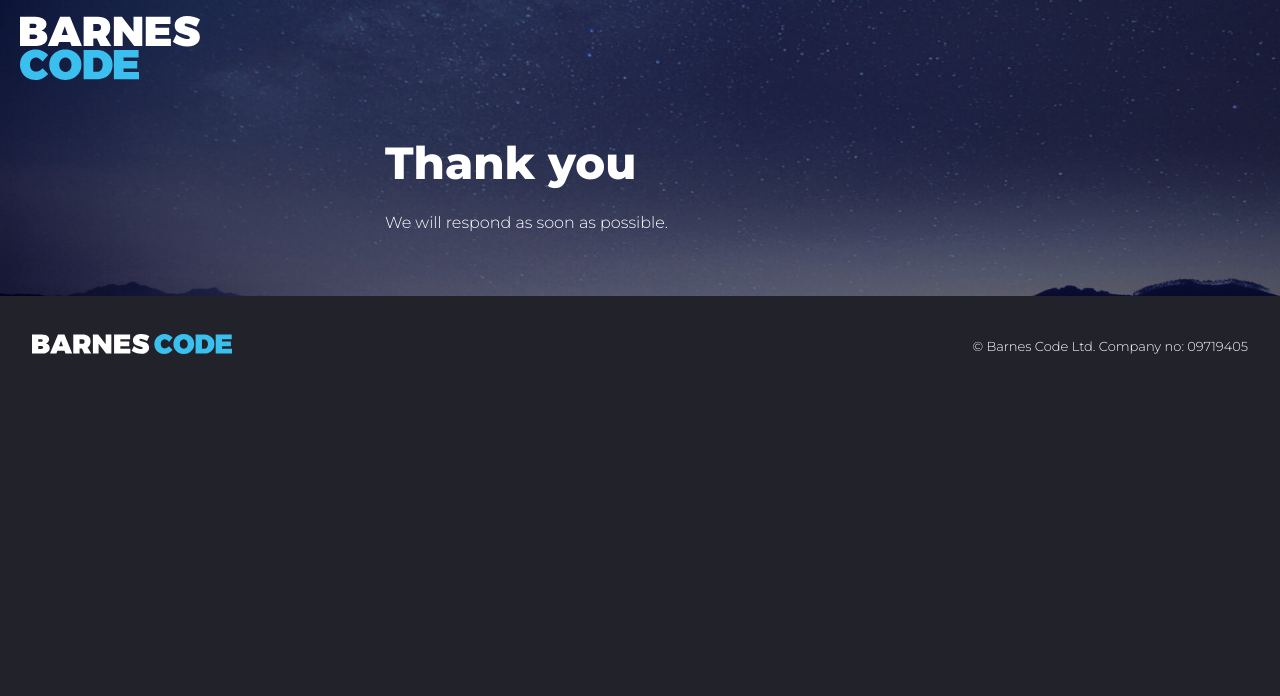
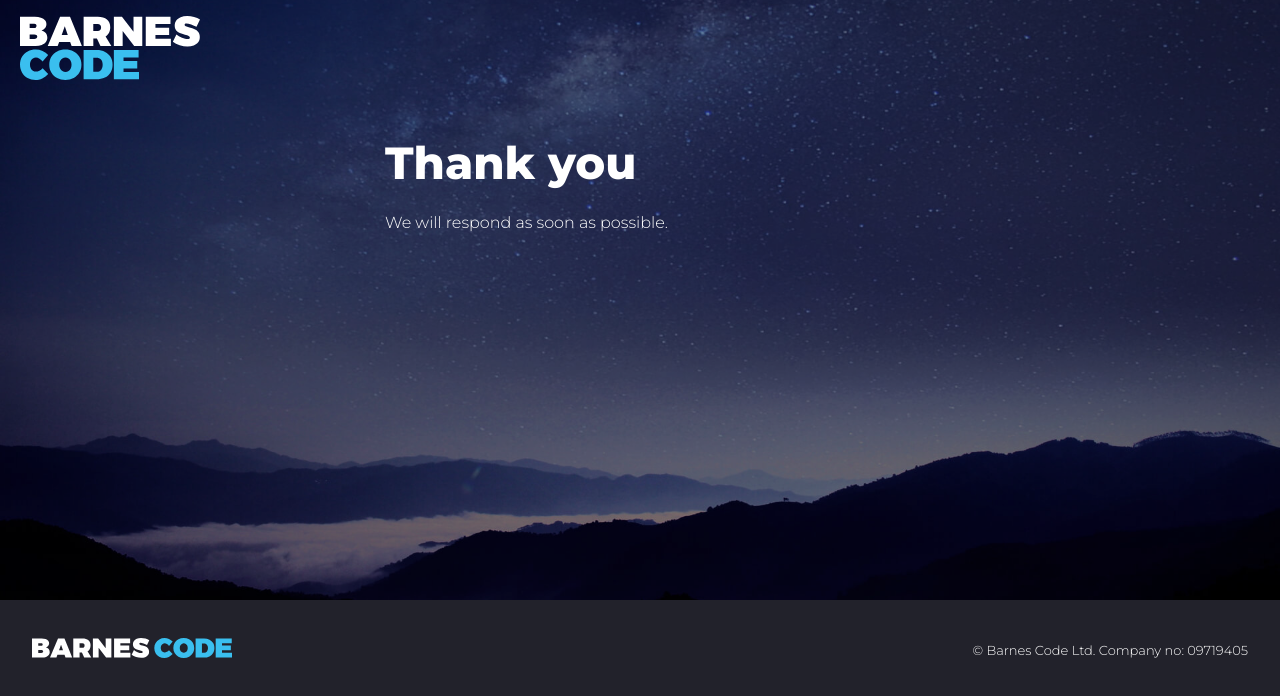
Before and after one commit to ttbarnes/barnes-code, a Next.js app: page /contact/thank-you in a window 1280 px wide. Shown: the top 696 px of the page. Built offline with nearby package versions, Linux system fonts and the light colour scheme.

Commit message:
fix(design): contact form vertical alignemnts

```diff
--- a/pages/contact/index.js
+++ b/pages/contact/index.js
@@ -13,6 +13,7 @@ const ContactPage = ({ submittedValues }) => (
   <>
     <div className={styles.intro}>
       <div className={`container ${styles.container}`}>
+        <div>
           <h2>{PAGE_TITLE}</h2>
 
           <p className={styles.introCopy}>
@@ -25,6 +26,7 @@ const ContactPage = ({ submittedValues }) => (
           </p>
 
           <ContactForm submittedValues={submittedValues} />
+        </div>
       </div>
     </div>
   </>
--- a/pages/contact/thank-you/index.js
+++ b/pages/contact/thank-you/index.js
@@ -9,9 +9,11 @@ const ContactThankYouPage = () => (
   <>
     <div className={styles.intro}>
       <div className={`container ${styles.container}`}>
-        <h2>{PAGE_TITLE}</h2>
+        <div>
+          <h2>{PAGE_TITLE}</h2>
 
-        <p>{BODY}</p>
+          <p>{BODY}</p>
+        </div>
       </div>
     </div>
   </>
--- a/styles/contact.module.scss
+++ b/styles/contact.module.scss
@@ -32,7 +32,6 @@
     @media (min-width: 600px) {
       > div {
         flex-direction: column;
-        justify-content: center;
       }
 
       h2 {
@@ -45,7 +44,6 @@
     @media (min-width: 1300px) {
       > div {
         flex-direction: column;
-        justify-content: center;
       }
 
       h2 {
@@ -59,6 +57,8 @@
   width: 100%;
   align-items: flex-start;
   text-align: left;
+  justify-content: flex-start;
+  min-height: 600px;
 
   @media (min-width: 800px) {
     max-width: 550px;
```
Lines whose indentation alone changed are shown as unchanged.
